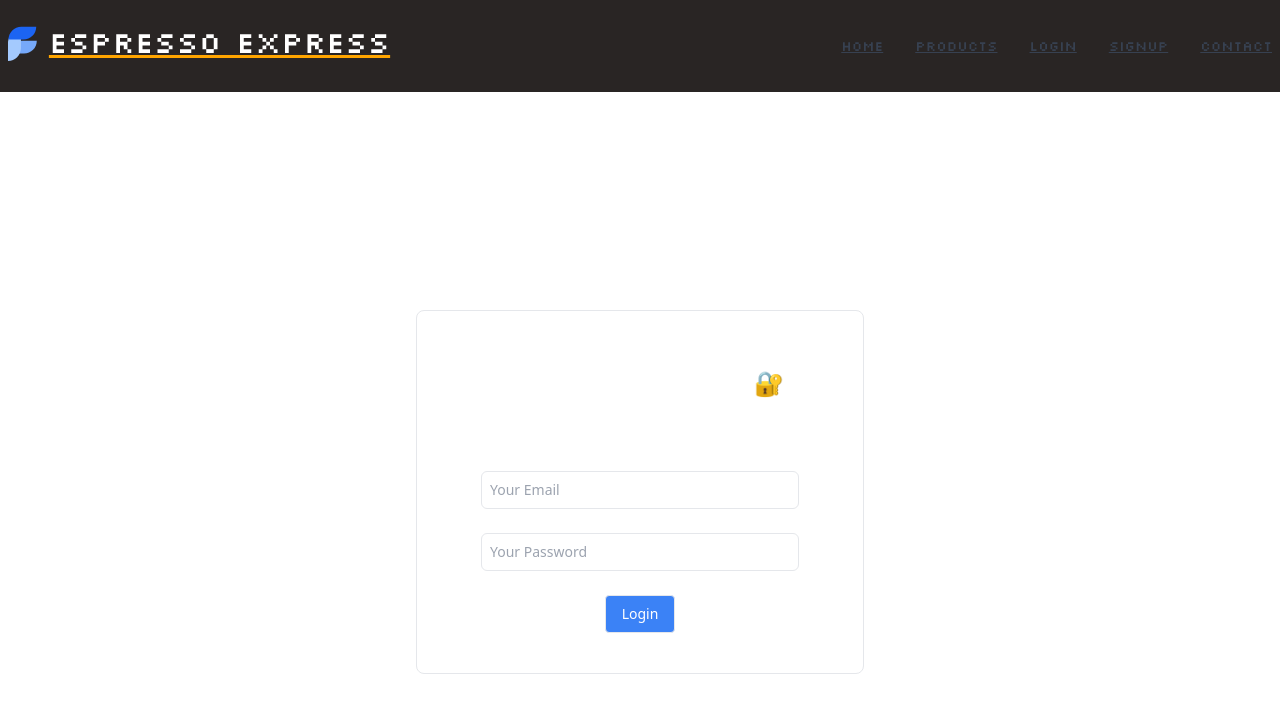
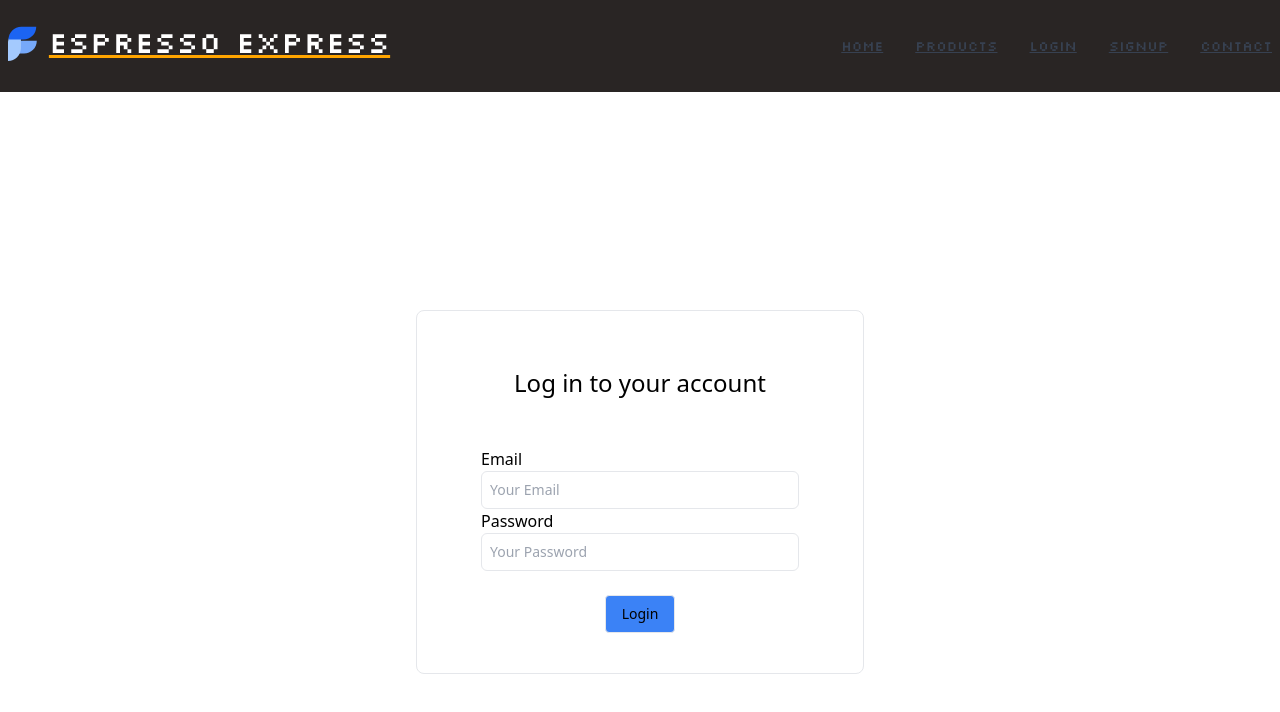
Before and after one commit to louieiply/Espresso-Express, a React (Create React App) app in the folder client/: page /login in a window 1280 px wide. Shown: the top 712 px of the page. Built offline with nearby package versions, Linux system fonts and the light colour scheme; a web font is replaced by a local one.

Commit message:
Fixed css bug

```diff
--- a/client/src/components/css/home.css
+++ b/client/src/components/css/home.css
@@ -1,4 +1,4 @@
-* { color:#fff; text-decoration: none;}
+* { text-decoration: none;}
 
 .hero-image{
     position: relative;
--- a/client/src/pages/Login.js
+++ b/client/src/pages/Login.js
@@ -2,23 +2,18 @@ import React, { useState } from 'react';
 import { Link } from 'react-router-dom';
 import { useMutation } from '@apollo/client';
 import { LOGIN_USER } from '../utils/mutations';
-
 import Auth from '../utils/auth';
-
 const Login = (props) => {
   const [formState, setFormState] = useState({ email: '', password: '' });
   const [login, { error, data }] = useMutation(LOGIN_USER);
-
   // update state based on form input changes
   const handleChange = (event) => {
     const { name, value } = event.target;
-
     setFormState({
       ...formState,
       [name]: value,
     });
   };
-
   // submit form
   const handleFormSubmit = async (event) => {
     event.preventDefault();
@@ -27,30 +22,22 @@ const Login = (props) => {
       const { data } = await login({
         variables: { ...formState },
       });
-
       Auth.login(data.login.token);
     } catch (e) {
       console.error(e);
     }
-
     // clear form values
     setFormState({
       email: '',
       password: '',
     });
   };
-
   return (
-
-
-
       <div className='h-screen flex bg-black-bg1'>
           <div className='w-full max-w-md bg-grey m-auto rounded-lg border border-primaryBorder shadow-default py-10 px-16'>
               <h1 className='text-2xl font-medium  text-primary mt-4 mb-12 text-center'>
-                  Log in to your account 🔐
+                  Log in to your account
               </h1>
-
-
               <div className="card-body">
       {data ? (
         <p>
@@ -77,29 +64,23 @@ const Login = (props) => {
                           placeholder='Your Password'
                       />
                   </div>
-
                   <div className='flex justify-center items-center mt-6'>
                       <button
                           className={`bg-blue-500 py-2 px-4 text-sm text-black-bold rounded border  focus:outline-none `}
                       >
                           Login
                       </button>
-
                   </div>
               </form>
       )}
        {error && (
         <div className="p-4 mb-4 text-sm text-red-700 bg-red-100 rounded-lg dark:bg-red-200 dark:text-red-800" role="alert">
-
-
           {error.message}
         </div>
       )}
           </div>
       </div>
     </div>
-
   );
 };
-
 export default Login;
```
Also changed, not shown: client/src/pages/Signup.js (line endings or trailing spaces), 1 other file (tests, documents, lock files or other folders).
